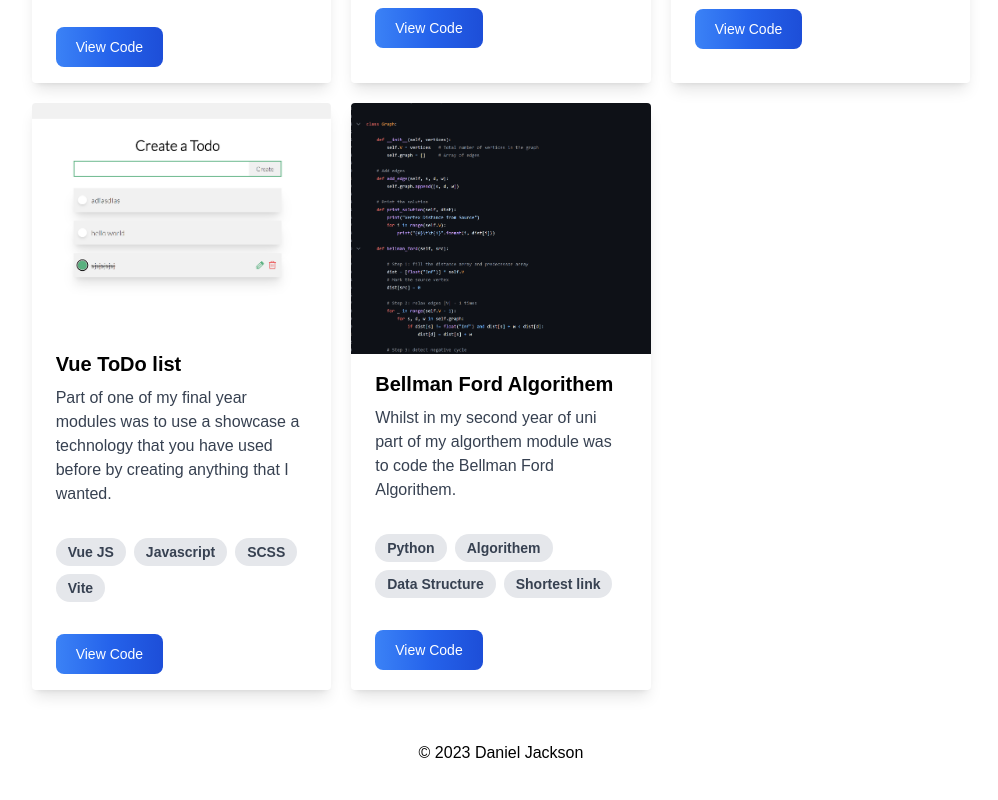
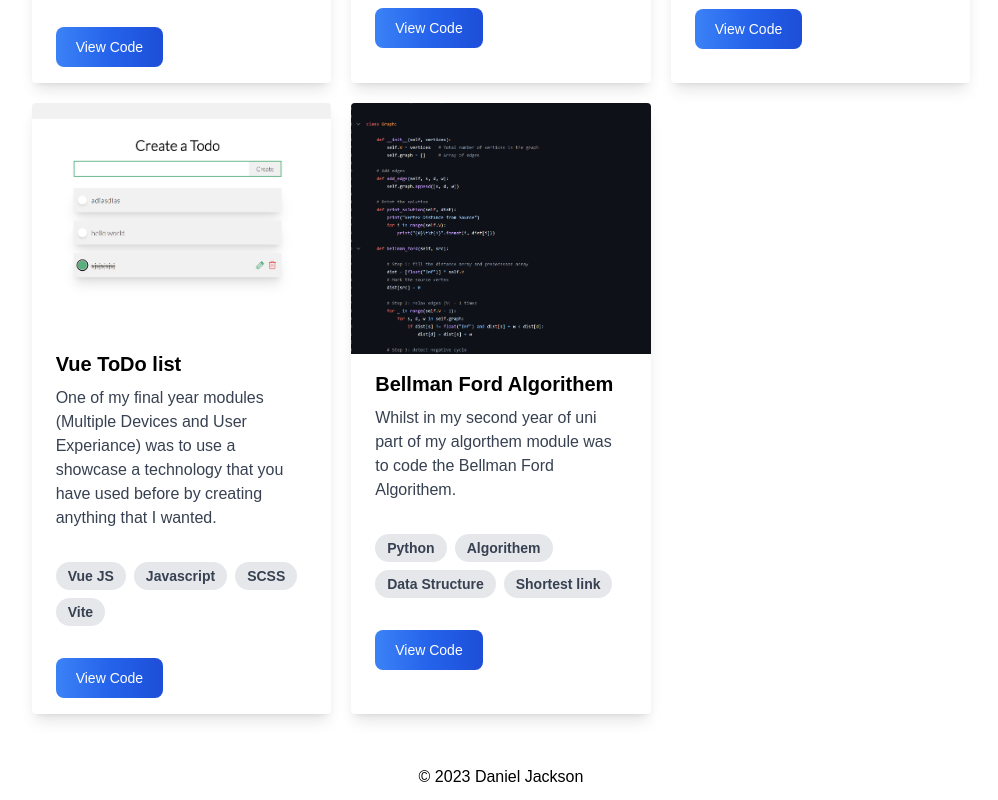
Before and after one commit to Daniel-Jackson23/Portfolio, a Vue app: page /work in a window 1280 px wide. Shown: the part 603-1403 px from the top of the page, without its empty margins (139-1137 px from the left). Before the commit the page ends 1379 px from the top, so only its background shows below. Built offline with nearby package versions, Linux system fonts and the light colour scheme.

Commit message:
grammar changes for project card

```diff
--- a/src/components/ProjectsComponent.vue
+++ b/src/components/ProjectsComponent.vue
@@ -134,7 +134,7 @@ export default {
         <div class="px-6 py-4">
           <div class="font-bold text-xl mb-2">Vue ToDo list</div>
           <p class="text-gray-700 text-base">
-            Part of one of my final year modules was to use a showcase a technology that you have
+            One of my final year modules (Multiple Devices and User Experiance) was to use a showcase a technology that you have
             used before by creating anything that I wanted.
           </p>
         </div>
```
